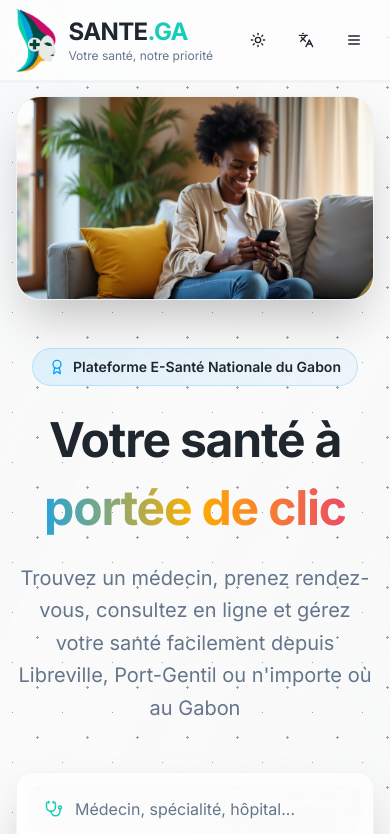
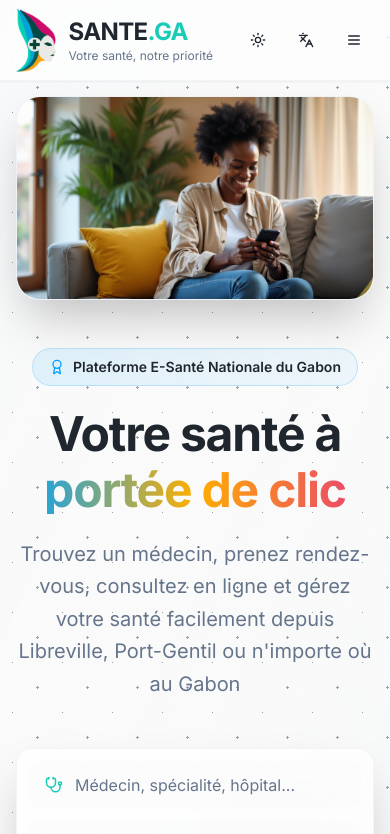
Before and after one commit to okatech-org/sante, a React (Vite) app: page / in a window 390 px wide. Shown: the top 834 px of the page. Built offline with nearby package versions, Linux system fonts and the light colour scheme; the HTML template or start-up script is replaced by a standard one.

Commit message:
Reduce mobile line spacing

```diff
--- a/src/pages/Landing.tsx
+++ b/src/pages/Landing.tsx
@@ -305,7 +305,7 @@ export default function Landing() {
                   <span className="text-foreground">{t('landing.secure') || "Plateforme E-Santé Nationale du Gabon"}</span>
                 </div>
 
-                <h1 className="text-5xl sm:text-6xl lg:text-7xl font-bold mb-6 leading-tight text-foreground animate-fade-in" style={{ animationDelay: '0.1s' }}>
+                <h1 className="text-5xl sm:text-6xl lg:text-7xl font-bold mb-6 leading-none sm:leading-tight text-foreground animate-fade-in" style={{ animationDelay: '0.1s' }}>
                   {t('landing.hero.title') || "Votre santé à"}
                   <span className="block mt-2 bg-gradient-to-r from-secondary via-warning to-accent bg-clip-text text-transparent animate-scale-in" style={{ animationDelay: '0.2s' }}>
                     {t('landing.hero.titleHighlight') || "portée de clic"}
```
